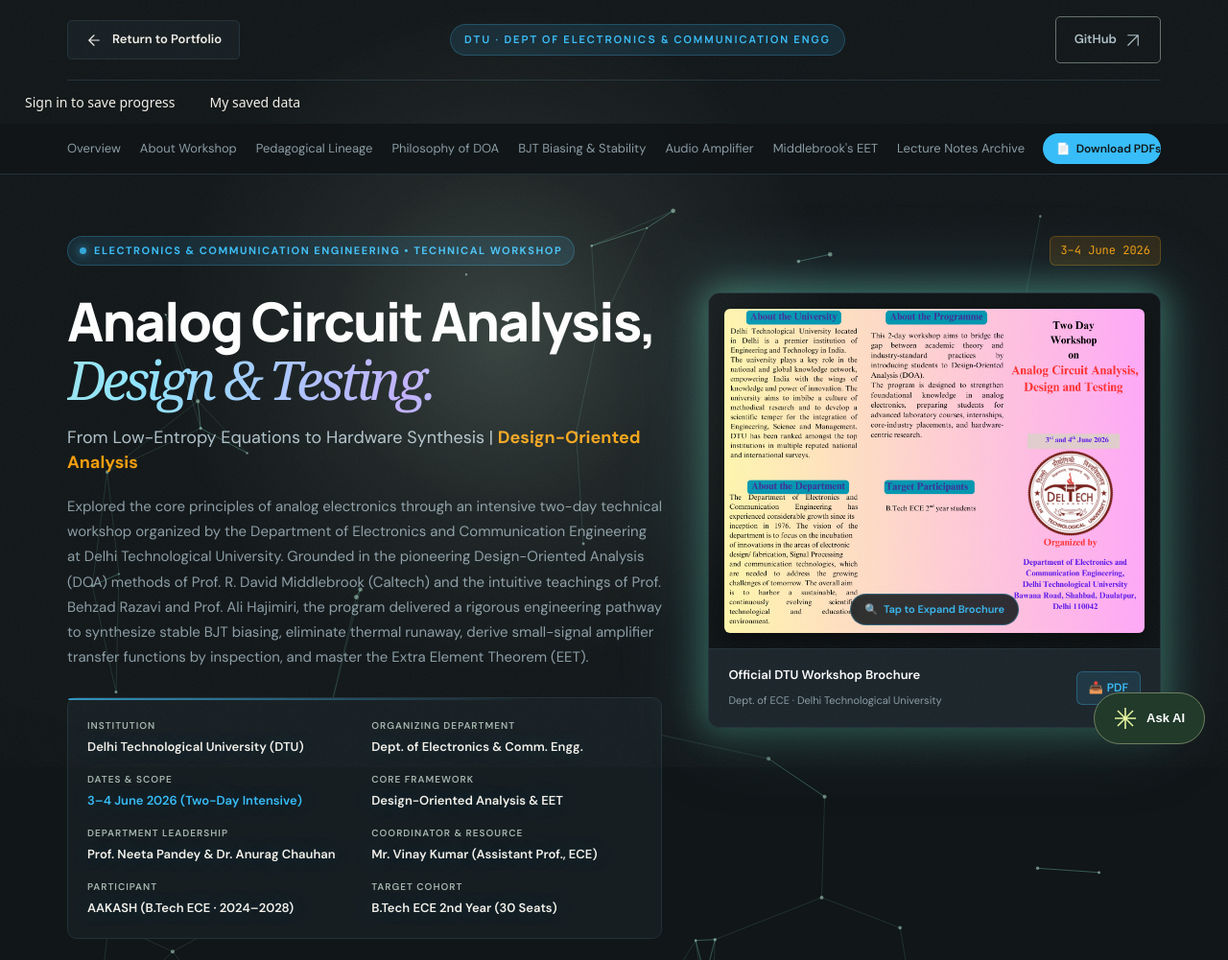
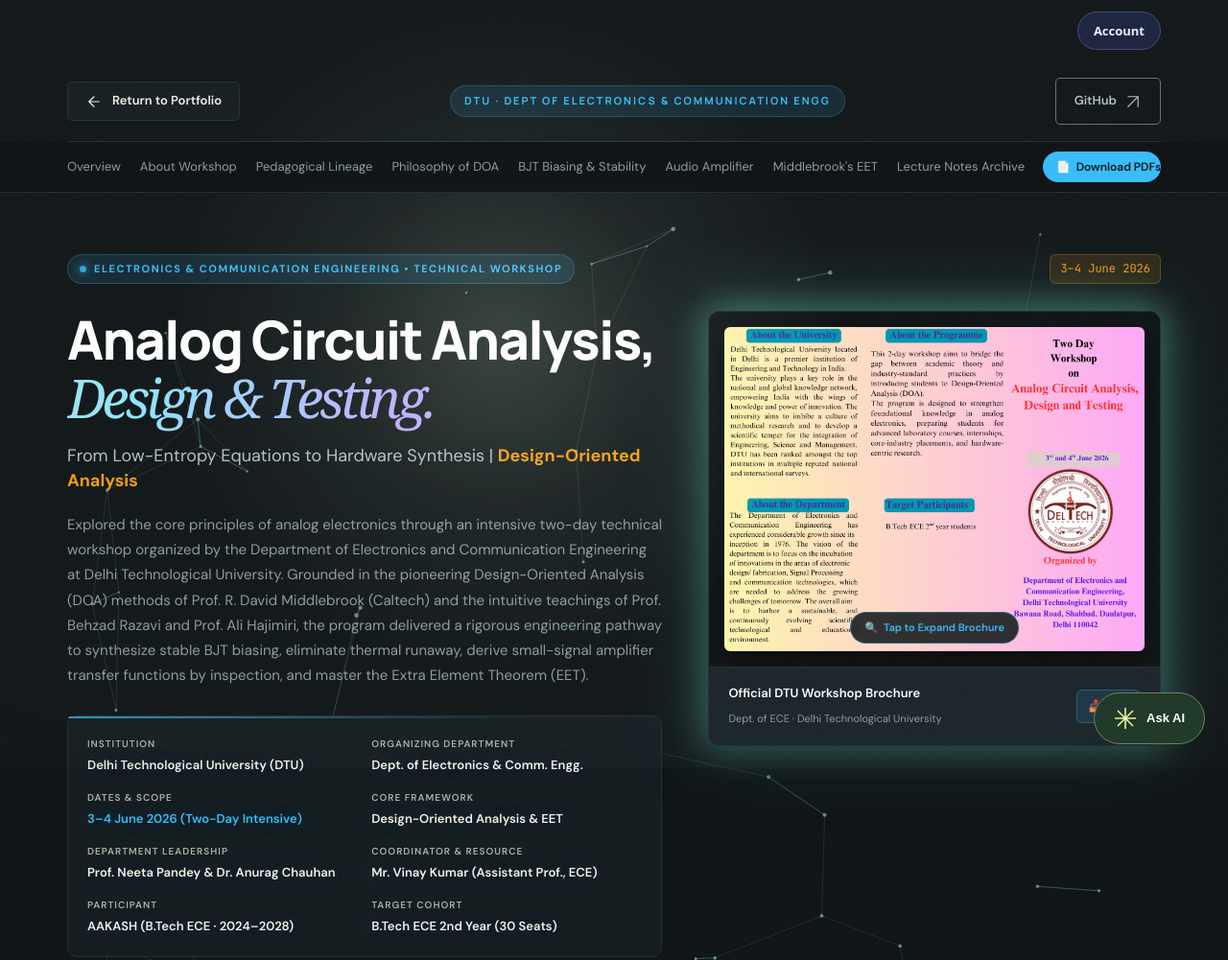
Before and after one commit to aakash9972sn/aakash-portfolio, a plain HTML site: page analog-circuit-analysis-design.html in a window 1280 px wide. Shown: the top 1001 px of the page at 96% size. Drawn offline with Linux system fonts and the light colour scheme; animation ran at ten frames a second.

Commit message:
Style account controls and remove default white button surfaces

```diff
--- a/analog-circuit-analysis-design.html
+++ b/analog-circuit-analysis-design.html
@@ -798,7 +798,7 @@
   </footer>
 <script src="portfolio-data.js?v=20261119-1" defer></script>
 <script src="hosted-ai.js?v=20261120-1"></script>
-<script src="firebase-account.js?v=20261120-1" defer></script>
+<script src="firebase-account.js?v=20261120-ui2" defer></script>
 <script src="ai-config.js?v=20261120-hosted1" defer></script>
 <script src="ai-assistant.js?v=20261120-hosted1" defer></script>
 </body>
--- /dev/null
+++ b/firebase-account.css
@@ -0,0 +1,10 @@
+.account-launcher{appearance:none;display:inline-flex;align-items:center;justify-content:center;gap:8px;min-height:40px;padding:9px 16px;border:1px solid #424c73;border-radius:999px;background:#1b2341;color:#edf0ff;font:600 13px/1.3 system-ui;cursor:pointer;white-space:nowrap;transition:background .18s,border-color .18s}
+.account-launcher:hover{background:#29345a;border-color:#8796f3}.account-launcher:focus-visible,.account-panel button:focus-visible,.account-records button:focus-visible{outline:3px solid #a5b4fc;outline-offset:3px}
+.account-panel,.account-records{box-sizing:border-box;width:min(440px,calc(100vw - 32px));max-height:85dvh;margin:auto;padding:28px;border:1px solid #394464;border-radius:24px;background:linear-gradient(145deg,#18213d,#10172b);color:#eef1ff;box-shadow:0 32px 100px #0009;font:15px/1.6 system-ui;overflow:auto;color-scheme:dark}
+.account-panel::backdrop,.account-records::backdrop{background:#050919b8;backdrop-filter:blur(6px)}
+.account-panel h2{font:700 25px/1.2 system-ui;margin:0 36px 12px 0;letter-spacing:-.5px}.account-panel .account-intro{color:#adb8d3;margin:0 0 24px;font-size:14px}
+.account-panel button,.account-records button{appearance:none;box-sizing:border-box;display:block;width:100%;min-height:46px;padding:12px 16px;margin:10px 0;border:1px solid #445074;border-radius:12px;background:#202b48;color:#edf0ff;font:600 14px/1.4 system-ui;cursor:pointer;transition:background .18s}
+.account-panel button:hover,.account-records button:hover{background:#2d3a5f}.account-panel button:disabled{opacity:.6;cursor:wait}.account-panel .account-login{background:#6355e9;border-color:#8174ff;color:#fff}.account-panel .account-login:hover{background:#7567f5}
+.account-panel .account-close{position:absolute;right:16px;top:10px;width:36px;min-height:36px;padding:0;background:transparent;border-color:transparent;font-size:24px}
+.account-panel [role=status]{display:block;color:#b4c4ea;font-size:13px;overflow-wrap:anywhere;margin-top:16px}.account-panel [hidden]{display:none!important}.account-records h3{margin:22px 0 10px;font:600 17px system-ui}.account-records p{padding:10px 0;border-bottom:1px solid #35415d;overflow-wrap:anywhere}.account-records a{color:#b9c5ff;text-decoration:underline}.account-fallback{display:flex;justify-content:flex-end;max-width:1180px;margin:12px auto;padding:0 20px}
+@media(prefers-reduced-motion:reduce){.account-launcher,.account-panel button{transition:none}}
--- a/firebase-account.js
+++ b/firebase-account.js
@@ -2,14 +2,21 @@
 (() => {
  const config={projectId:'gen-lang-client-0580718541',appId:'1:714373498331:web:9ca598d4603eda9c9553fe',apiKey:'AIzaSyB2M8rFSHGlke4uS1qLvh_CTpF8yxp8HQY',authDomain:'gen-lang-client-0580718541.firebaseapp.com',firestoreDatabaseId:'ai-studio-aakasheceembedde-cbb0adda-8b7b-403c-a84c-887e93610453',storageBucket:'gen-lang-client-0580718541.firebasestorage.app',messagingSenderId:'714373498331'};
  let auth,db,fs,au,loading;
- const bar=document.createElement('div');bar.style.cssText='display:flex;flex-wrap:wrap;align-items:center;gap:12px;padding:12px 20px;font:14px system-ui;position:relative;z-index:2';
- const login=document.createElement('button'),bookmark=document.createElement('button'),status=document.createElement('span');login.textContent='Sign in to save progress';bookmark.textContent='Bookmark this page';bookmark.hidden=true;status.setAttribute('role','status');bar.append(login,bookmark,status);(document.querySelector('header')||document.body.firstElementChild)?.after(bar);
+ const assetBase=new URL('.',document.currentScript.src);
+ const sheet=document.createElement('link');sheet.rel='stylesheet';sheet.href=new URL('firebase-account.css?v=20261120-ui2',assetBase);document.head.append(sheet);
+ const bar=document.createElement('dialog');bar.className='account-panel';bar.setAttribute('aria-labelledby','cloud-account-title');
+ const heading=document.createElement('h2');heading.id='cloud-account-title';heading.textContent='Your account';
+ const intro=document.createElement('p');intro.className='account-intro';intro.textContent='Sign in to keep your saved activity and bookmarks together across devices.';
+ const close=document.createElement('button');close.className='account-close';close.textContent='×';close.setAttribute('aria-label','Close account');close.onclick=()=>bar.close();
+ const launch=document.createElement('button');launch.className='account-launcher';launch.type='button';launch.textContent='Account';launch.setAttribute('aria-haspopup','dialog');launch.onclick=()=>bar.showModal();bar.addEventListener('close',()=>launch.focus());
+ const target=document.querySelector('.top-links, .header-actions, #main-navigation');if(target)target.append(launch);else{const row=document.createElement('div');row.className='account-fallback';row.append(launch);document.body.prepend(row);}
+ const login=document.createElement('button'),bookmark=document.createElement('button'),status=document.createElement('span');login.className='account-login';login.textContent='Continue with Google';bookmark.textContent='Bookmark this page';bookmark.hidden=true;status.setAttribute('role','status');bar.append(close,heading,intro,login,bookmark,status);document.body.append(bar);
  const message=s=>status.textContent=s;
- async function init(){if(loading)return loading;loading=(async()=>{const prefix='https://www.gstatic.com/firebasejs/11.10.0/';const [app,a,f]=await Promise.all([import(prefix+'firebase-app.js'),import(prefix+'firebase-auth.js'),import(prefix+'firebase-firestore.js')]);au=a;fs=f;const instance=app.initializeApp(config);auth=a.getAuth(instance);db=f.getFirestore(instance,config.firestoreDatabaseId);await new Promise(resolve=>a.onAuthStateChanged(auth,user=>{login.textContent=user?'Sign out':'Sign in to save progress';bookmark.hidden=!user;message(user?'Signed in as '+(user.displayName||'your account'):'Progress stays on this device until you sign in.');resolve();}));})().catch(e=>{loading=null;throw e;});return loading;}
+ async function init(){if(loading)return loading;loading=(async()=>{const prefix='https://www.gstatic.com/firebasejs/11.10.0/';const [app,a,f]=await Promise.all([import(prefix+'firebase-app.js'),import(prefix+'firebase-auth.js'),import(prefix+'firebase-firestore.js')]);au=a;fs=f;const instance=app.initializeApp(config);auth=a.getAuth(instance);db=f.getFirestore(instance,config.firestoreDatabaseId);await new Promise(resolve=>a.onAuthStateChanged(auth,user=>{login.textContent=user?'Sign out':'Continue with Google';bookmark.hidden=!user;message(user?'Signed in as '+(user.displayName||'your account'):'Progress stays on this device until you sign in.');resolve();}));})().catch(e=>{loading=null;throw e;});return loading;}
  async function save(collection,id,data){if(!auth?.currentUser||!['testAttempts','bookmarks','orders'].includes(collection))return false;try{const uid=auth.currentUser.uid;await fs.setDoc(fs.doc(db,'users',uid,collection,String(id).replace(/\//g,'_')),{...JSON.parse(JSON.stringify(data)),updatedAt:fs.serverTimestamp()},{merge:true});message('Saved to your account.');return true;}catch{message('Cloud save unavailable. Your local progress is unchanged.');return false;}}
  login.onclick=async()=>{login.disabled=true;try{await init();if(auth.currentUser){await au.signOut(auth);localStorage.removeItem('aakash.cloud.enabled');}else{await au.signInWithPopup(auth,new au.GoogleAuthProvider());localStorage.setItem('aakash.cloud.enabled','1');const u=auth.currentUser;const ref=fs.doc(db,'users',u.uid),old=await fs.getDoc(ref);await fs.setDoc(ref,{uid:u.uid,displayName:u.displayName||'',...(!old.exists()?{createdAt:fs.serverTimestamp()}:{}),updatedAt:fs.serverTimestamp()},{merge:true});await window.AakashAccount.syncLocal();}}catch{message('Sign-in unavailable. Check popup permission and the authorized GitHub Pages domain.');}finally{login.disabled=false;}};
  bookmark.onclick=()=>save('bookmarks',encodeURIComponent(location.pathname),{url:location.origin+location.pathname,title:document.title});
  window.AakashAccount={save,async bestGuess(score){if(!auth?.currentUser)return;try{const ref=fs.doc(db,'users',auth.currentUser.uid);await fs.runTransaction(db,async tx=>{const snap=await tx.get(ref);const old=snap.data()?.bestGuessScore;if(!old||score<old)tx.set(ref,{bestGuessScore:score,updatedAt:fs.serverTimestamp()},{merge:true});});}catch{message('Score is saved locally; cloud sync is unavailable.');}},async list(collection){if(!auth?.currentUser)return [];if(!['testAttempts','bookmarks','orders'].includes(collection))return [];return (await fs.getDocs(fs.collection(db,'users',auth.currentUser.uid,collection))).docs.map(d=>({id:d.id,...d.data()}));},async syncLocal(){for(const key of Object.keys(localStorage)){if(key.startsWith('tclab.result.')){try{const result=JSON.parse(localStorage.getItem(key));await save('testAttempts',result.testId+'-'+(result.at||'latest'),result);}catch{}}}const score=Number(localStorage.getItem('bestScore'));if(score>0)await this.bestGuess(score);}};
- const saved=document.createElement('button');saved.textContent='My saved data';saved.onclick=async()=>{if(!auth?.currentUser){message('Sign in to view your saved data.');return;}try{const dialog=document.createElement('dialog');dialog.style.cssText='max-width:min(600px,90vw);max-height:80vh;overflow:auto;padding:24px';const close=document.createElement('button');close.textContent='Close';close.onclick=()=>dialog.close();dialog.append(close);for(const name of ['testAttempts','bookmarks','orders']){const h=document.createElement('h3');h.textContent=name;dialog.append(h);for(const item of await window.AakashAccount.list(name)){const p=document.createElement('p');p.textContent=item.title||item.id;if(name==='bookmarks'&&typeof item.url==='string'&&item.url.startsWith('https://aakash9972sn.github.io/')){const a=document.createElement('a');a.href=item.url;a.textContent=p.textContent;p.replaceChildren(a);}dialog.append(p);}}document.body.append(dialog);dialog.addEventListener('close',()=>dialog.remove());dialog.showModal();}catch{message('Saved data could not be loaded. Please retry.');}};bar.append(saved);
+ const saved=document.createElement('button');saved.textContent='My saved data';saved.onclick=async()=>{if(!auth?.currentUser){message('Sign in to view your saved data.');return;}try{const dialog=document.createElement('dialog');dialog.className='account-records';dialog.setAttribute('aria-label','Your saved data');const close=document.createElement('button');close.textContent='Close';close.onclick=()=>dialog.close();dialog.append(close);for(const name of ['testAttempts','bookmarks','orders']){const h=document.createElement('h3');h.textContent=({testAttempts:'Test history',bookmarks:'Bookmarks',orders:'Order history'})[name];dialog.append(h);for(const item of await window.AakashAccount.list(name)){const p=document.createElement('p');p.textContent=item.title||item.id;if(name==='bookmarks'&&typeof item.url==='string'&&item.url.startsWith('https://aakash9972sn.github.io/')){const a=document.createElement('a');a.href=item.url;a.textContent=p.textContent;p.replaceChildren(a);}dialog.append(p);}}document.body.append(dialog);dialog.addEventListener('close',()=>dialog.remove());dialog.showModal();}catch{message('Saved data could not be loaded. Please retry.');}};bar.append(saved);
  try{if(localStorage.getItem('aakash.cloud.enabled'))init().catch(()=>message('Cloud connection unavailable. You can continue locally.'));}catch{}
 })();
```
Also changed, not shown: index.html (+1 -1 lines), pcb-designing-bootcamp.html (+1 -1 lines), rfid-card-detection.html (+1 -1 lines), smart-id-attendance.html (+1 -1 lines), workshops/analog-circuit-analysis-design/index.html (+1 -1 lines), workshops/pcb-designing-bootcamp/index.html (+1 -1 lines).
